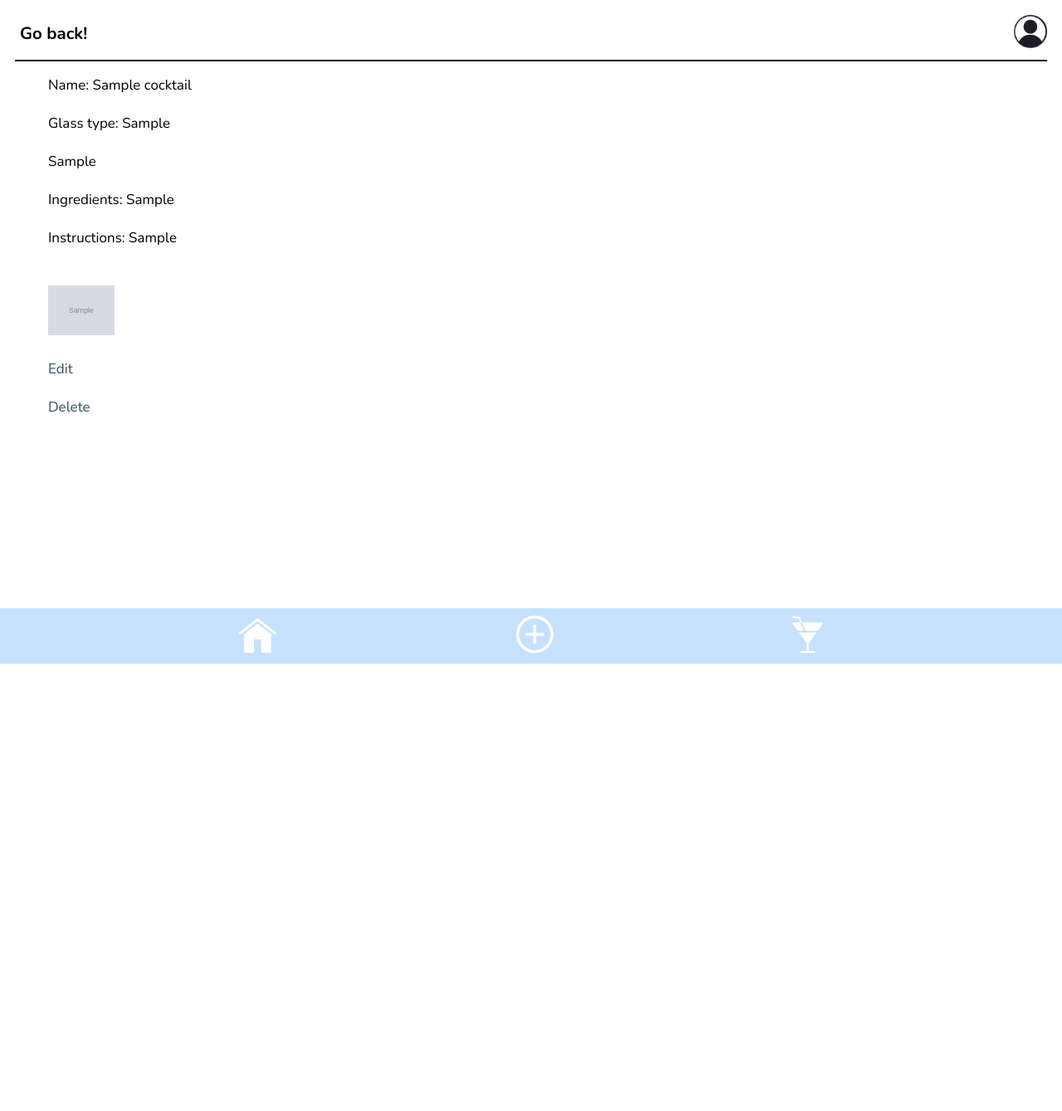
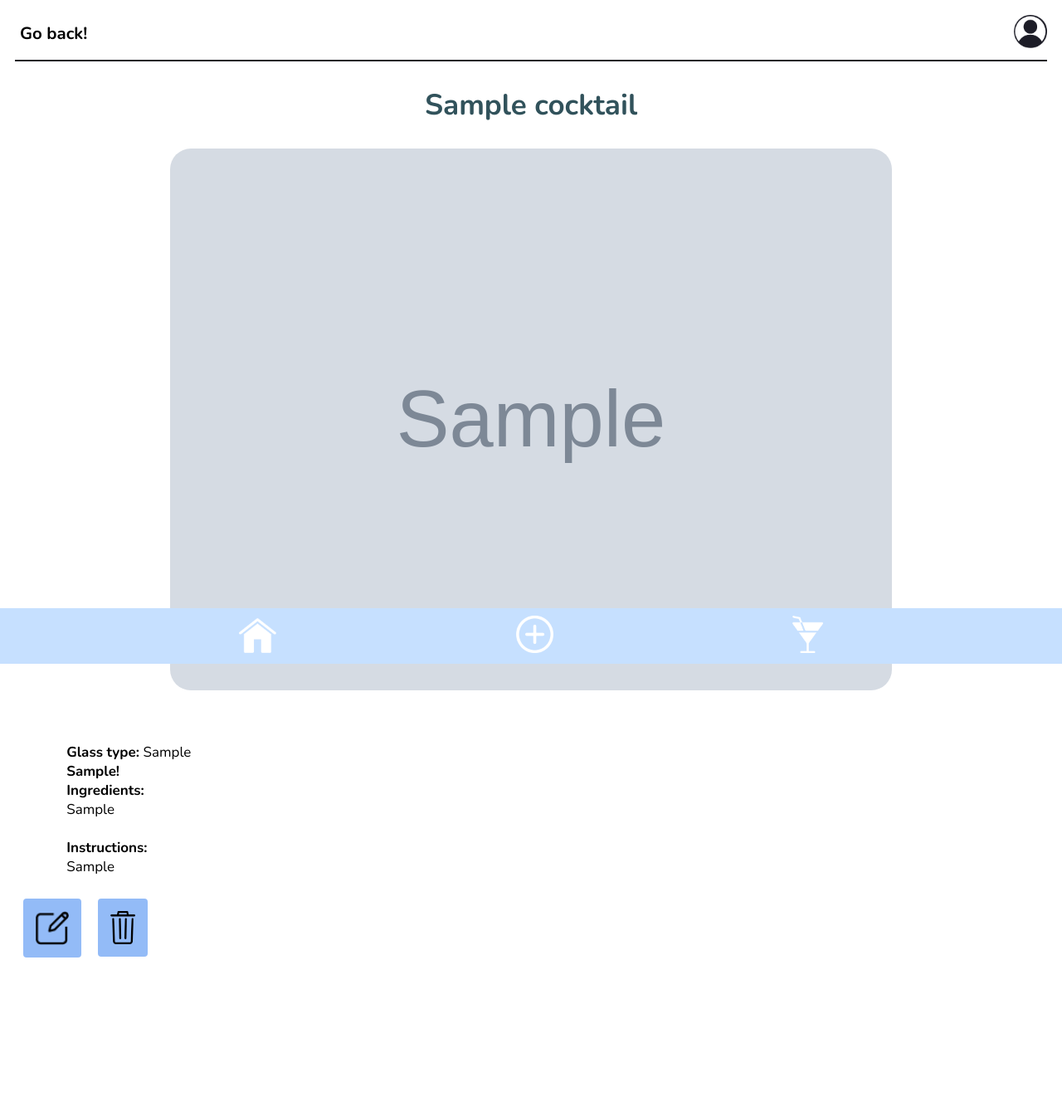
Before and after one commit to CAS-Project-2/Happy-Hour-App, a Node server app: page /users/my-cocktails/600000000000000000000001 in a window 1280 px wide. Shown: the whole page at 83% size. Before the commit the page ends 800 px from the top, so only its background shows below. Run offline with Node 20, Linux system fonts and the light colour scheme; tables that the repository leaves empty hold one stand-in row (values such as "Sample post"); grey boxes marked "Sample" are stand-in pictures; some libraries are stand-ins or nearby versions.

Commit message:
delete edit buttons styling

```diff
--- a/public/stylesheets/style.css
+++ b/public/stylesheets/style.css
@@ -412,6 +412,11 @@ hr{
   flex-direction: row;
 
 }
+.session-buttons{
+  display: flex;
+  flex-direction: row;
+
+}
 
 .user-buttons a{
   background-color: rgb(247, 210, 154);
@@ -420,6 +425,16 @@ hr{
   margin: 10px;
   font-size: 1.2em;
   color: #1D1D27;
+}
+.session-buttons a{
+  border-radius: 4px;
+  text-align: center;
+  margin: 10px;
+  font-size: 1.2em;
+  color: #1D1D27;
+  background-color: rgb(147, 187, 247);
+  border: 15px solid rgb(147, 187, 247);
+
 }
 .profile-info p{
   background-color: rgb(247, 154, 154);
@@ -432,7 +447,27 @@ hr{
  margin-top: 0;
 }
 
+.user-cocktails-buttons{
+  display: flex;
+  flex-direction: row;
+  align-items: center;
+}
 
+.user-cocktails-buttons a img {
+  width: 30px ;
+
+  border-radius: 4px;
+  text-align: center;
+  margin: 10px;
+  font-size: 1.2em;
+  color: #1D1D27;
+  background-color: rgb(147, 187, 247);
+  border: 15px solid rgb(147, 187, 247);
+}
+.edit-button a img{
+  width: 40px;
+  border: 15px solid rgb(147, 187, 247);
+}
 
 .flex-outer {
   display: flex;
--- a/views/cocktails/user-cocktail.hbs
+++ b/views/cocktails/user-cocktail.hbs
@@ -2,25 +2,33 @@
  <input id="back-button" type="button" value="Go back!" onclick="history.back()">
 </form>
 
-<ul>
+     <h2> {{cocktail.name}}</h2>
 
-    <li>Name: {{cocktail.name}}</li>
+ <div class="cocktail-image-container">
+
+  <img width="80px" src="{{cocktail.imgUrl}}" alt="Cocktail Image"    class="cocktail-image" />
+</div>
+<div class="cocktail-details-wrapper">
+
+  <p>
+    <strong>Glass type: </strong> {{cocktail.glass}}
     <br>
-    <li>Glass type: {{cocktail.glass}}</li>
+    <strong>{{cocktail.alcoholic}}!</strong>
     <br>
-    <li>{{cocktail.alcoholic}}</li>
+    <strong>Ingredients:</strong>
     <br>
-    <li>Ingredients: {{cocktail.ingredients}}</li>
+    {{cocktail.ingredients}}
     <br>
-    <li>Instructions: {{cocktail.instructions}}</li>
+<br>
+    <strong>Instructions:</strong>
     <br>
-    <br>
-    <img width="80px" src="{{cocktail.imgUrl}}" alt="Cocktail Image">
-    <br>
-    <br>
-    <a href="/users/my-cocktails/{{cocktail.id}}/edit">Edit</a>
-    <br>
-    <br>
-    <a href="/users/my-cocktails/{{cocktail.id}}/delete">Delete</a>
-
-</ul>
+    {{cocktail.instructions}}
+  </p>
+<div class="user-cocktails-buttons">
+    <div class="edit-button" >
+      <a href="/cocktail/community/{{cocktail.id}}/edit"><img  src="/images/edit-icon.png" alt="Edit Icon"></a>
+      </div>
+      <a href="/cocktail/community/{{cocktail.id}}/delete"><img  src="/images/delete-cocktail.png" alt="Delete Icon"></a>
+</div>
+  </p>
+</div>
--- a/views/profile.hbs
+++ b/views/profile.hbs
@@ -13,8 +13,8 @@
      <strong> Email Address: </strong> {{user.email}}</p>
 
 </div>
-    <div class="user-buttons">
-    <a href ="/users/{{user._id}}/edit">Edit profile</a>
-    <a href="/users/logout">Logout</a>
+    <div class=" session-buttons">
+    <a  href ="/users/{{user._id}}/edit">Edit profile</a>
+    <a  href="/users/logout">Logout</a>
 </div>
 </div>
```
Also changed, not shown: routes/cocktail.routes.js (+3 -4 lines), views/cocktails/community-cocktail-details.hbs (+9 -7 lines), views/cocktails/my-cocktails.hbs (+10 -10 lines), public/images/delete-cocktail.png (added), public/images/edit-icon.png (added).
